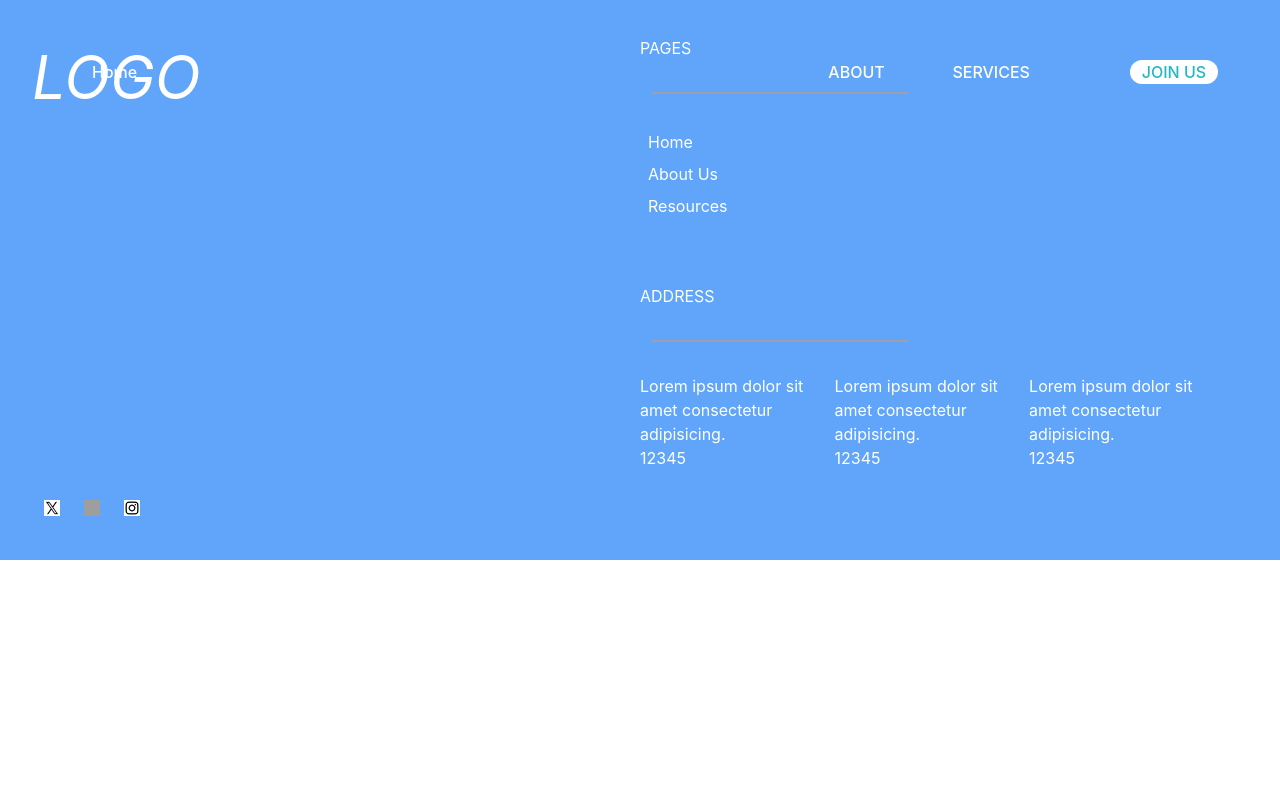
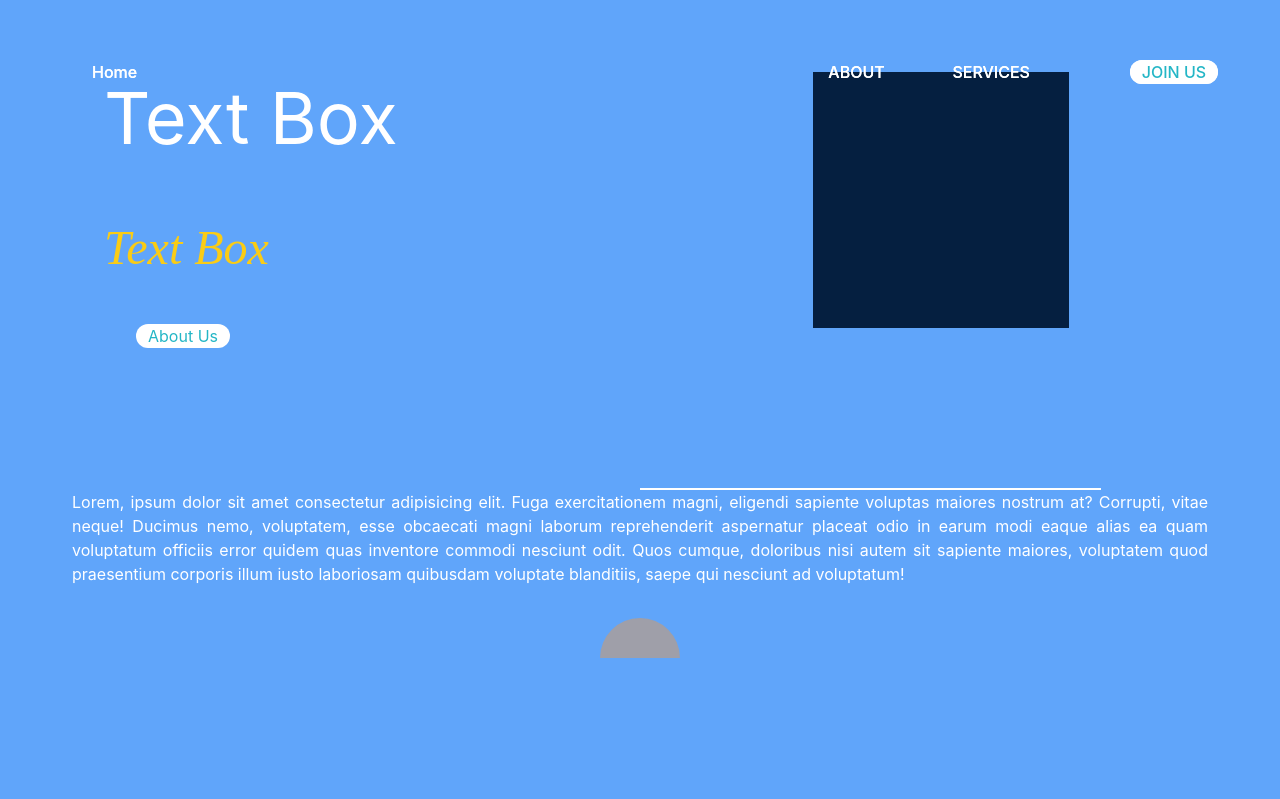
Before and after one commit to abhishekkuldeep/Design1, a React (Vite) app: page / in a window 1280 px wide. Shown: the top 799 px of the page. Built offline with nearby package versions, Linux system fonts and the light colour scheme; grey boxes are pictures that could not be loaded.

Commit message:
Updated the navigating path of home

```diff
--- a/src/Header/Header.jsx
+++ b/src/Header/Header.jsx
@@ -8,7 +8,7 @@
      <div className={style.navBar}>
             <div className={style.sectionA}>
               <p>
-                <NavLink to="/home">Home</NavLink>
+                <NavLink to="/">Home</NavLink>
               </p>
             </div>
 
--- a/src/main.jsx
+++ b/src/main.jsx
@@ -14,7 +14,7 @@
     element:<Layout/>,
     children: [
       {
-        path:"/home",
+        path:"/",
         element:<Homepage/>
 
       },
```
